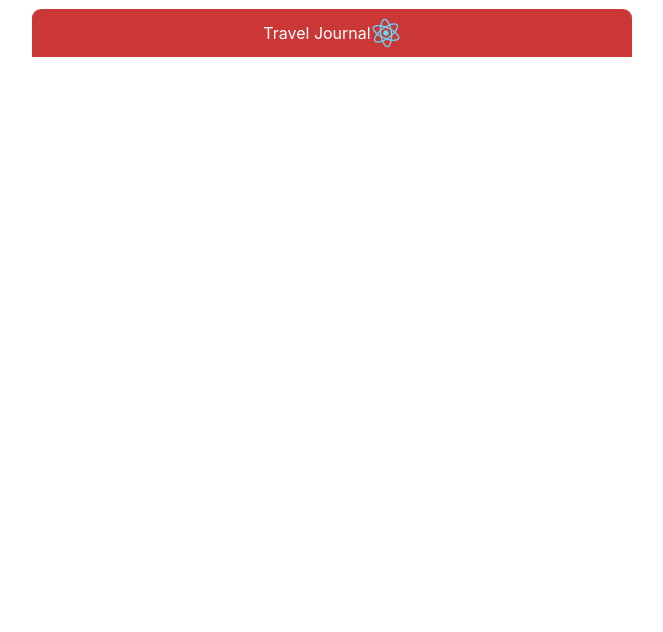
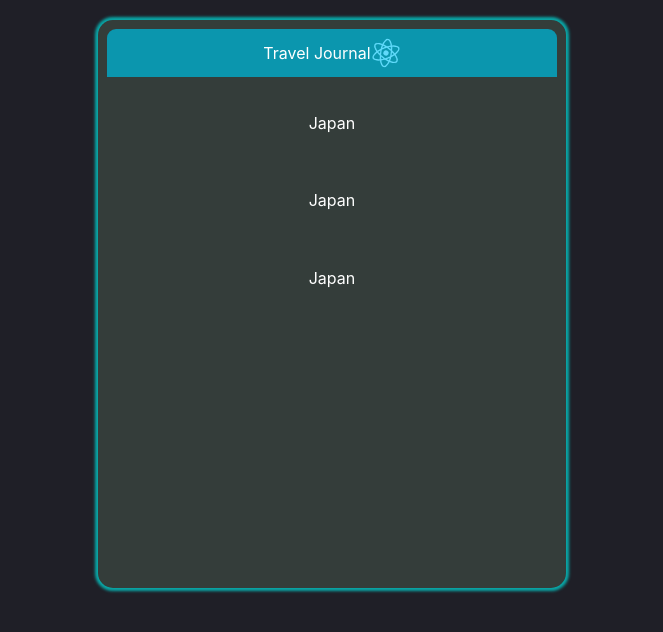
Before and after one commit to JamesMGithire/sep05022, a React (Create React App) app: page / in a window 1280 px wide. Shown: the top 632 px of the page, without its empty margins (308-971 px from the left). Built offline with nearby package versions, Linux system fonts and the light colour scheme.

Commit message:
Created app components

```diff
--- a/src/App.css
+++ b/src/App.css
@@ -1,5 +1,7 @@
 .App {
+  padding: 20px;
   text-align: center;
+  color: white;
 }
 
 .App-logo {
@@ -19,12 +21,14 @@
 }
 
 .bg-red {
-  background-color: rgba(192, 11, 11, 0.822);
-  color: white;
+  background-color: rgba(3, 169, 199, 0.822);
 }
 
 .width400px {
-  width: 600px;
+  width: 450px;
+  height: 550px;
+  background-color: rgb(52, 61, 58);
+  box-shadow: 0 0 3px 3px rgba(9, 168, 168, 0.993);
 }
 .margin7{
   margin: 7px;
--- a/src/App.js
+++ b/src/App.js
@@ -1,4 +1,5 @@
 import './App.css';
+import Body from './Body';
 import Header from './Header';
 /*
 spreap in prop
@@ -19,7 +20,7 @@ function App() {
     <div className="App">
       <div className='width400px marginA br15 pad9'>
         <Header />
-
+        <Body/>
       </div>
     </div>
   );
--- a/src/Body.js
+++ b/src/Body.js
@@ -1,7 +1,14 @@
+import data from "./data"
+import Location from "./Location"
 export default function Body() {
+    let card = data.map(el=><Location
+        key={el.id}
+        {...el}
+        />
+        )
     return (
-        <div className="margin15">
-            <div className=" bg-red"></div>
+        <div className="margin15 width100pc">
+            {card}
         </div>
     )
 }
--- /dev/null
+++ b/src/Location.js
@@ -0,0 +1,13 @@
+export default function Location(props){
+    return (
+        <div>
+            <img src="" alt="" />
+            <div>
+                <p>{props.country}<a></a></p>
+                <h1></h1>
+                <p><small><b></b></small></p>
+                <p></p>
+            </div>
+        </div>
+    )
+}
--- /dev/null
+++ b/src/data.js
@@ -0,0 +1,26 @@
+export default [
+    {
+        id: 1,
+        country: "Japan",
+        location: "Mount Fuji",
+        date: "Some time",
+        content: "I liked this place",
+        image:"./buddha-location.jpg"
+    },
+    {
+        id: 2,
+        country: "Japan",
+        location: "Mount Fuji",
+        date: "Some time",
+        content: "I liked this place",
+        image:"./buddha-location.jpg"
+    },
+    {
+        id: 3,
+        country: "Japan",
+        location: "Mount Fuji",
+        date: "Some time",
+        content: "I liked this place",
+        image:"./buddha-location.jpg"
+    },
+]
--- a/src/index.css
+++ b/src/index.css
@@ -5,6 +5,7 @@ body {
     sans-serif;
   -webkit-font-smoothing: antialiased;
   -moz-osx-font-smoothing: grayscale;
+  background-color: rgb(31, 31, 39);
 }
 
 code {
```
Also changed, not shown: public/buddha-location.jpg (added).
